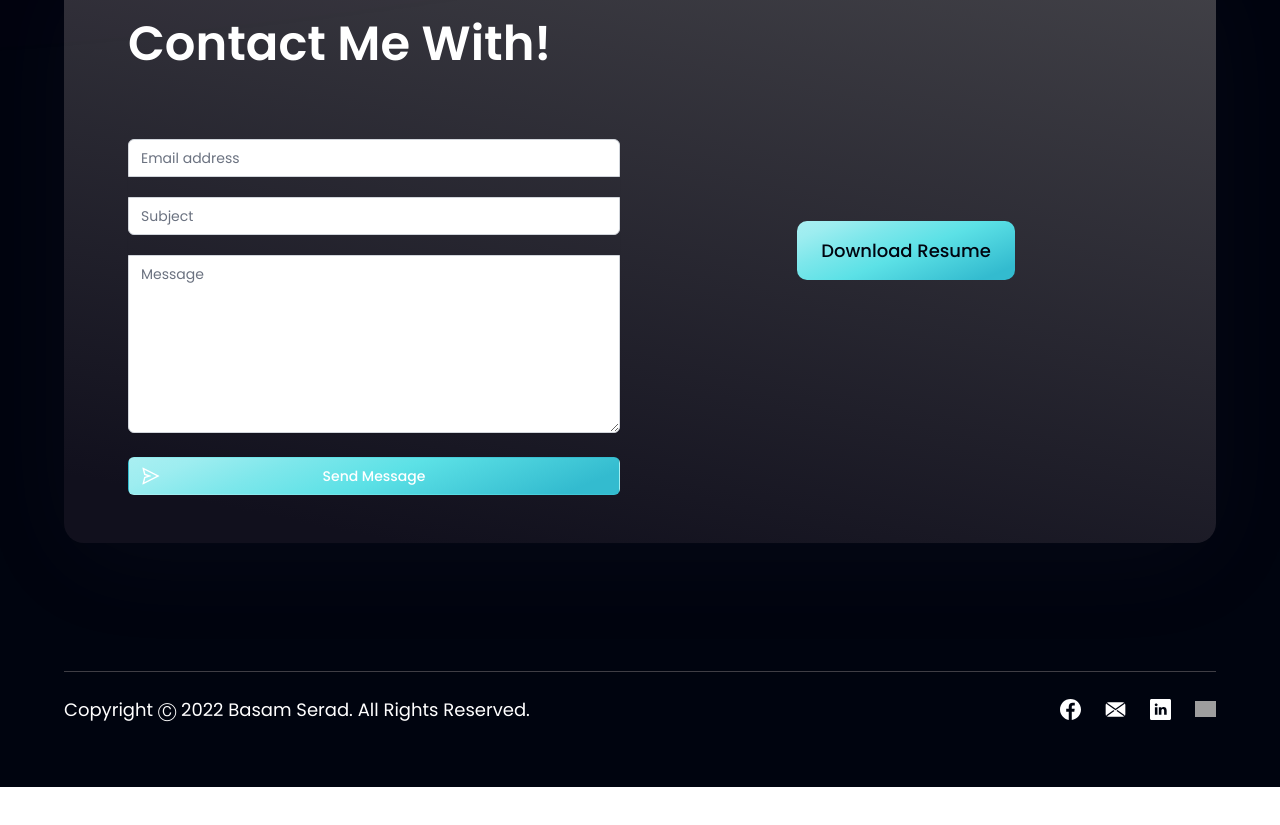
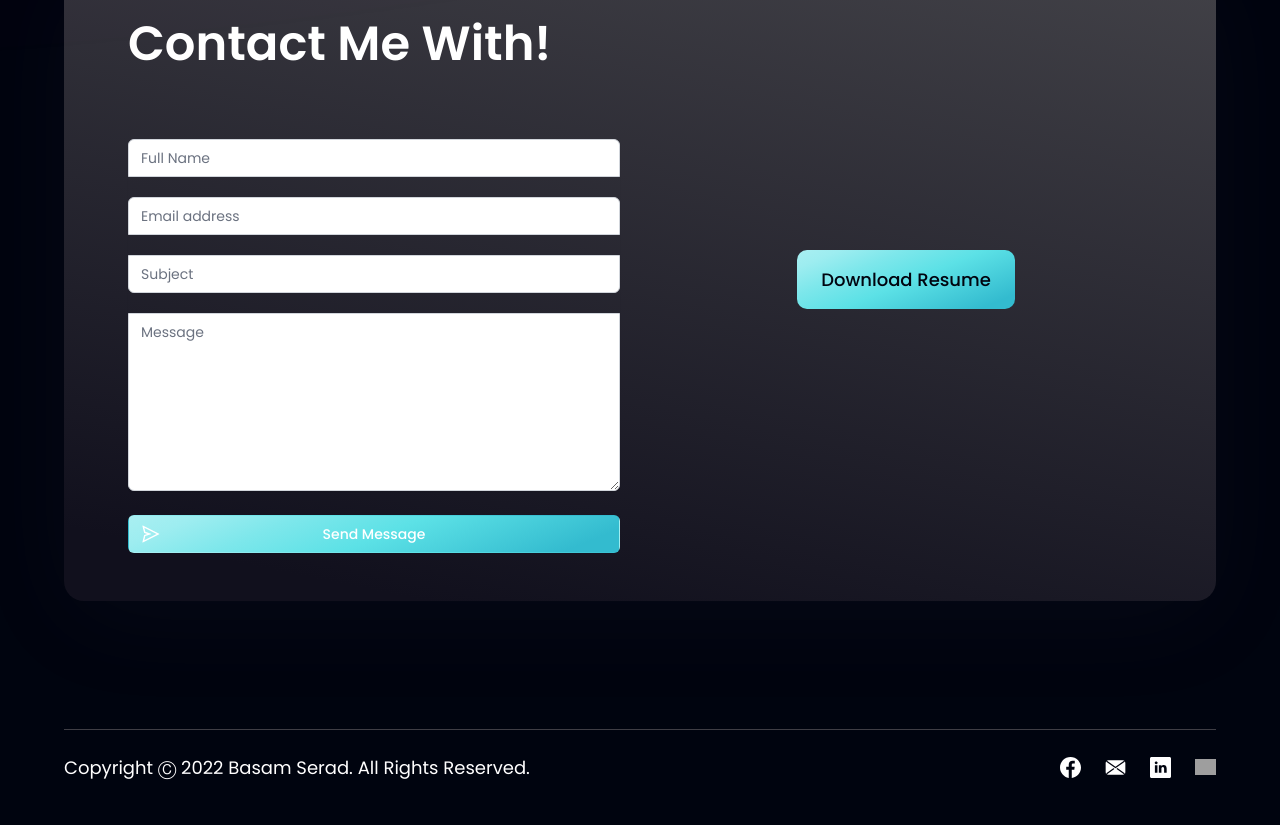
Before and after one commit to basamserad/My-Personal-Website, a React (Vite) app: page / in a window 1280 px wide. Shown: the part 2900-3725 px from the top of the page. Before the commit the page ends 3687 px from the top, so only its background shows below. Built offline with nearby package versions, Linux system fonts and the light colour scheme; grey boxes are pictures that could not be loaded.

Commit message:
Contact Connect to Emailjs

```diff
--- a/src/components/Contact.jsx
+++ b/src/components/Contact.jsx
@@ -9,7 +9,7 @@ import { AiOutlineSend } from 'react-icons/ai';
 const Contact = () => {
   const formRef = useRef();
   const [data, setData] = useState({
-    username: '',
+    name: '',
     email: '',
     subject: '',
     message: '',
@@ -66,19 +66,41 @@ const Contact = () => {
       >
         <div className="flex-1 flex flex-col">
           <h2 className={`${styles.heading2}`}>Contact Me With!</h2>
-          <form className="mt-8 space-y-6" action="#" method="POST">
+          <form ref={formRef} onSubmit={formSubmit} className="mt-8 space-y-6">
             <input type="hidden" name="remember" defaultValue="true" />
             <div className="rounded-md shadow-sm">
               <div>
-                <label htmlFor="email-address" className="sr-only">
+                <label htmlFor="name" className="sr-only">
+                  Full Name
+                </label>
+                <input
+                  id="name"
+                  name="name"
+                  value={data.name}
+                  onChange={InputEvent}
+                  required
+                  autoComplete="email"
+                  type="text"
+                  className="appearance-none rounded-none relative block
+                  w-full px-3 py-2 border border-gray-300
+                  placeholder-gray-500 text-gray-900 rounded-t-md
+                  focus:outline-none focus:ring-indigo-500
+                  focus:border-indigo-500 focus:z-10 sm:text-sm"
+                  placeholder="Full Name"
+                />
+              </div>
+              <div className="my-5">
+                <label htmlFor="email" className="sr-only">
                   Email address
                 </label>
                 <input
-                  id="email-address"
+                  id="email"
                   name="email"
+                  value={data.email}
+                  onChange={InputEvent}
+                  required
+                  autoComplete="email"
                   type="email"
-                  autoComplete="email"
-                  required
                   className="appearance-none rounded-none relative block
                   w-full px-3 py-2 border border-gray-300
                   placeholder-gray-500 text-gray-900 rounded-t-md
@@ -92,9 +114,11 @@ const Contact = () => {
                   Subject
                 </label>
                 <input
-                  id="subject"
+                  type="text"
                   name="subject"
-                  type="subject"
+                  value={data.subject}
+                  onChange={InputEvent}
+                  required
                   className="appearance-none rounded-none relative block
                   w-full px-3 py-2 border border-gray-300
                   placeholder-gray-500 text-gray-900 rounded-b-md
@@ -110,6 +134,9 @@ const Contact = () => {
                 <textarea
                   id="message"
                   name="message"
+                  value={data.message}
+                  onChange={InputEvent}
+                  required
                   type="message"
                   rows="8"
                   className="appearance-none rounded-none relative block
@@ -130,10 +157,7 @@ const Contact = () => {
                 rounded-md text-white bg-blue-gradient"
               >
                 <span className="absolute left-0 inset-y-0 flex items-center pl-3">
-                  <AiOutlineSend
-                    className="h-5 w-5"
-                    aria-hidden="true"
-                  />
+                  <AiOutlineSend className="h-5 w-5" aria-hidden="true" />
                 </span>
                 Send Message
               </button>
@@ -144,8 +168,8 @@ const Contact = () => {
               <span>YOUR NAME</span>
               <input
                 type="text"
-                name="username"
-                value={data.username}
+                name="email"
+                value={data.email}
                 onChange={InputEvent}
                 required
               />
```
